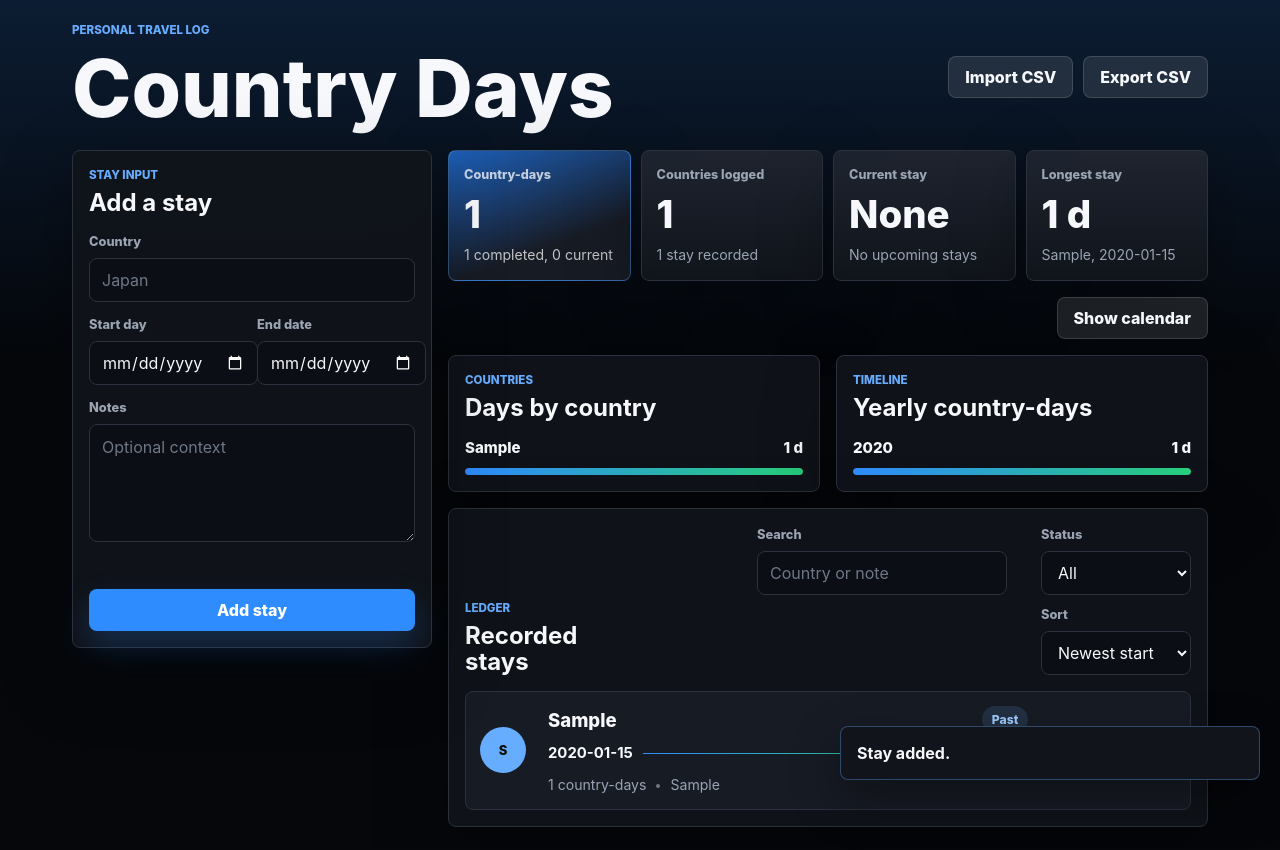
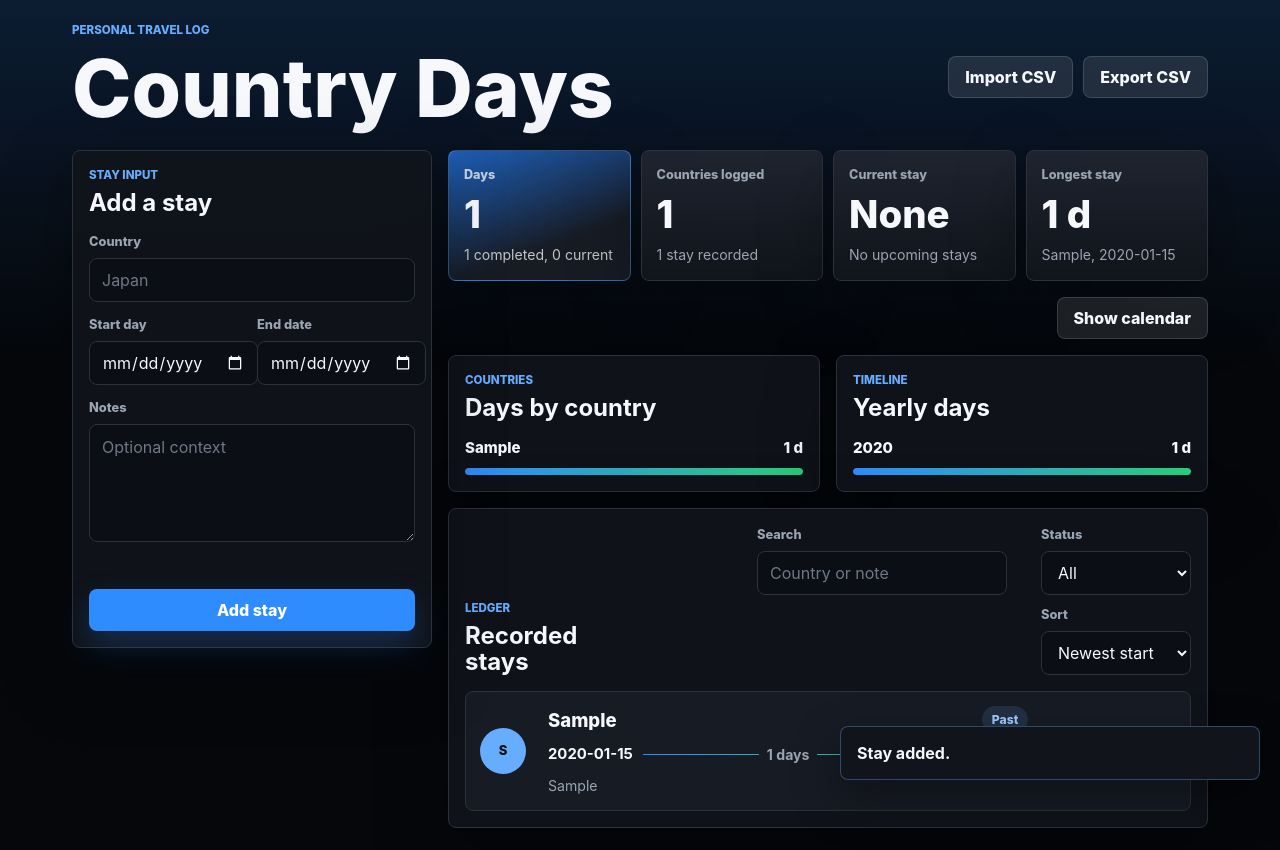
Before and after one commit to aobolensk/country-days, a plain HTML site: page index.html in a window 1280 px wide. Both pictures are taken after typing "Sample", "2020-01-15", "2020-01-15", "Sample" into the empty fields and a click on the button "Add stay". Drawn offline with nearby package versions, Linux system fonts and the light colour scheme.

Commit message:
Display days count on stay route line, align days naming

```diff
--- a/app.js
+++ b/app.js
@@ -820,7 +820,7 @@
     const stats = buildStats(state.stays);
     const cards = [
       {
-        label: "Country-days",
+        label: "Days",
         value: formatNumber(stats.totalDays),
         detail: `${formatNumber(stats.completedDays)} completed, ${formatNumber(stats.activeDays)} current`
       },
@@ -1094,16 +1094,17 @@
 
     const line = document.createElement("span");
     line.className = "route-line";
-    line.setAttribute("aria-hidden", "true");
+
+    const days = document.createElement("span");
+    days.className = "route-days";
+    days.textContent = `${formatNumber(daysForStay(stay))} days`;
+    line.appendChild(days);
 
     const end = document.createElement("span");
     end.textContent = stay.endDate ? formatDate(stay.endDate) : "Ongoing";
 
     const meta = document.createElement("div");
     meta.className = "stay-meta";
-
-    const days = document.createElement("span");
-    days.textContent = `${formatNumber(daysForStay(stay))} country-days`;
 
     const notes = document.createElement("span");
     notes.textContent = stay.notes || "";
@@ -1130,11 +1131,13 @@
 
     top.append(country, pill);
     route.append(start, line, end);
-    meta.appendChild(days);
     if (stay.notes) {
       meta.appendChild(notes);
     }
-    main.append(top, route, meta);
+    main.append(top, route);
+    if (stay.notes) {
+      main.appendChild(meta);
+    }
     row.append(marker, main, actions);
     return row;
   }
@@ -1209,7 +1212,7 @@
     const url = URL.createObjectURL(blob);
     const anchor = document.createElement("a");
     anchor.href = url;
-    anchor.download = `country-days-${todayIso()}.csv`;
+    anchor.download = `days-${todayIso()}.csv`;
     document.body.appendChild(anchor);
     anchor.click();
     anchor.remove();
--- a/index.html
+++ b/index.html
@@ -68,7 +68,7 @@
 
         </aside>
 
-        <section class="dashboard" aria-label="Country day dashboard">
+        <section class="dashboard" aria-label="Days dashboard">
           <div class="stats-grid" id="statsGrid"></div>
 
           <div class="calendar-toggle-row">
@@ -116,7 +116,7 @@
               <div class="panel-header">
                 <div>
                   <p class="eyebrow">Timeline</p>
-                  <h2>Yearly country-days</h2>
+                  <h2>Yearly days</h2>
                 </div>
               </div>
               <div class="bar-list" id="yearBreakdown"></div>
--- a/service-worker.js
+++ b/service-worker.js
@@ -1,4 +1,4 @@
-const CACHE_NAME = "country-days-v8";
+const CACHE_NAME = "country-days-v9";
 const CORE_ASSETS = [
   "./",
   "./index.html",
--- a/styles.css
+++ b/styles.css
@@ -599,10 +599,32 @@ select {
 }
 
 .route-line {
+  position: relative;
+  display: flex;
+  align-items: center;
+  justify-content: center;
   flex: 1;
-  min-width: 38px;
+  min-width: 128px;
+  min-height: 24px;
+  color: var(--muted);
+  font-size: 0.88rem;
+  font-weight: 720;
+  white-space: nowrap;
+}
+
+.route-line::before {
+  content: "";
+  position: absolute;
+  inset: 50% 0 auto;
   height: 1px;
   background: linear-gradient(90deg, var(--primary), var(--green));
+}
+
+.route-days {
+  position: relative;
+  z-index: 1;
+  padding: 0 8px;
+  background: var(--surface-raised);
 }
 
 .stay-meta {
@@ -811,6 +833,15 @@ select {
     align-items: start;
   }
 
+  .stay-route {
+    flex-wrap: wrap;
+  }
+
+  .route-line {
+    flex-basis: 100%;
+    order: 3;
+  }
+
   .stay-marker {
     width: 40px;
     height: 40px;
```
Also changed, not shown: manifest.webmanifest.
